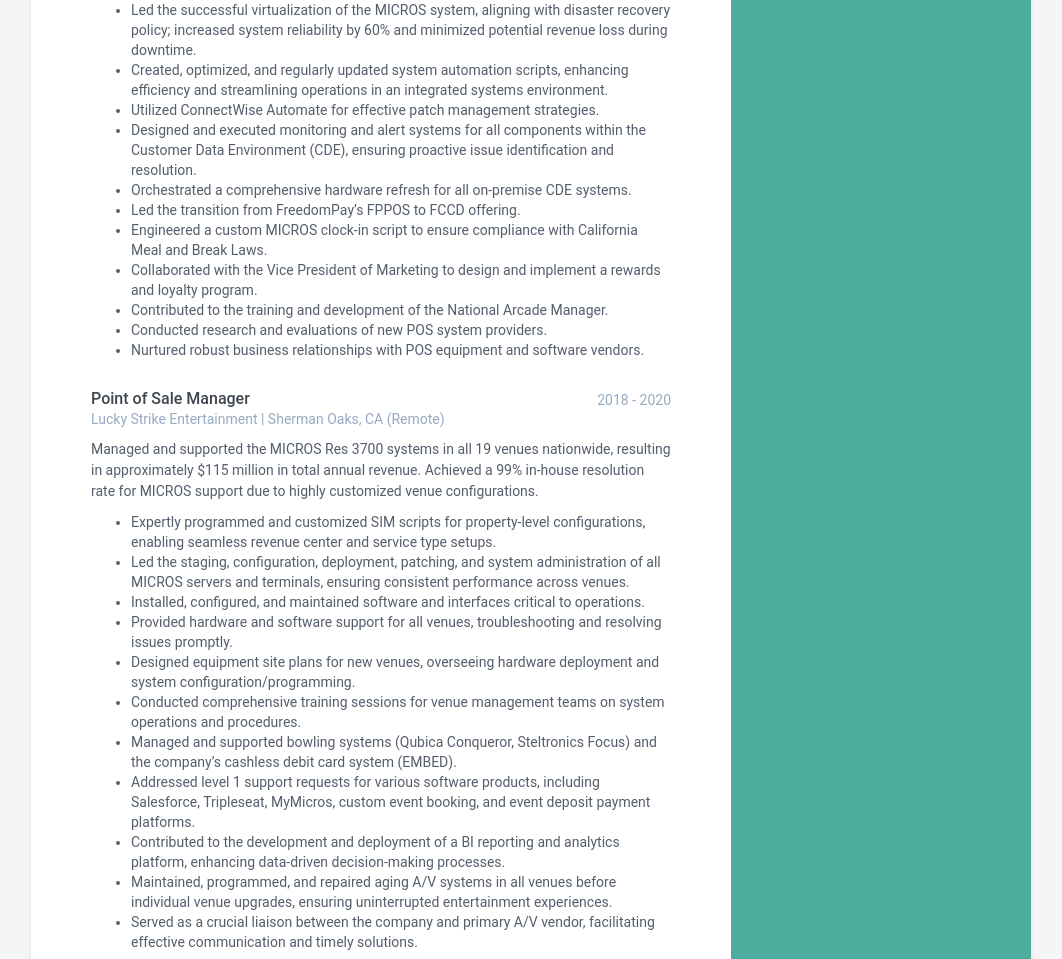
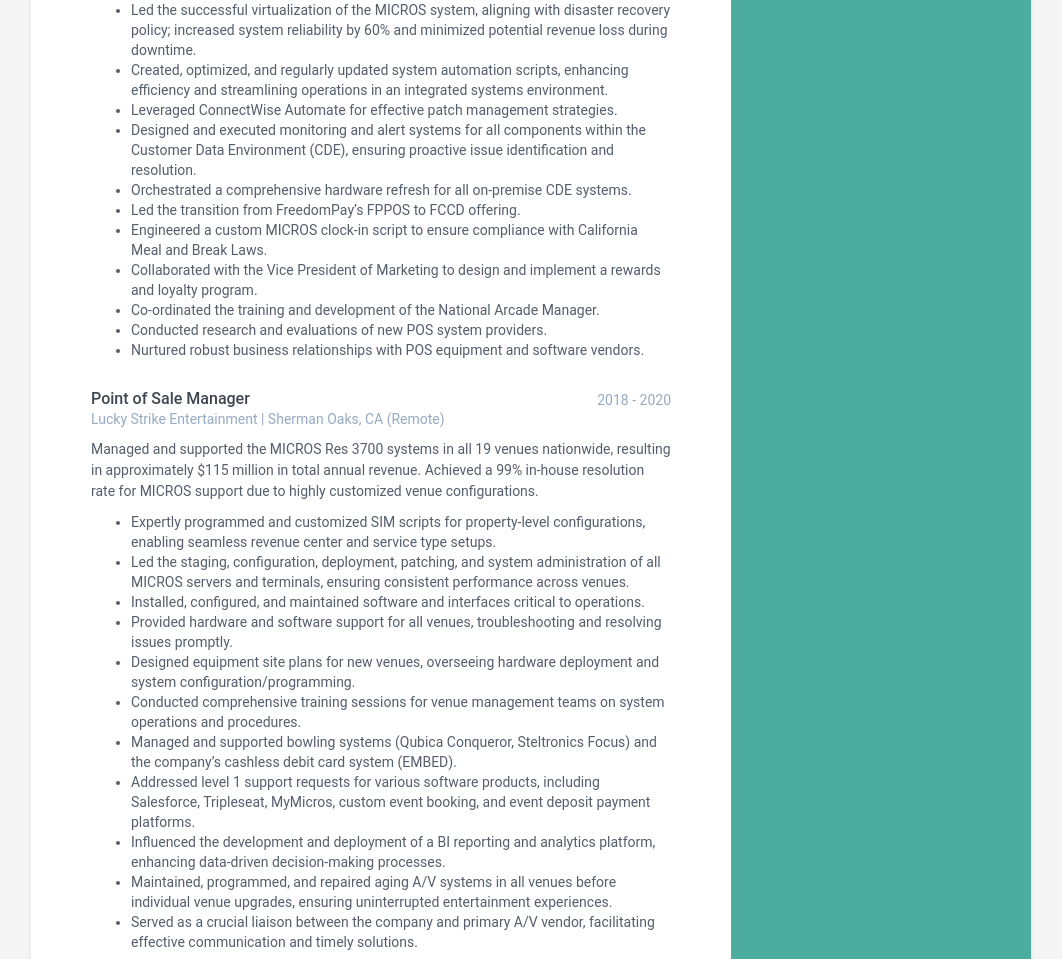
Before and after one commit to cdigitaldetroit/resume, a Jekyll site: the page built from index.html, in a window 1280 px wide. Shown: the part 715-1674 px from the top of the page, without its empty margins (109-1171 px from the left). Built offline with Jekyll 4.4.1, drawn with Linux system fonts in a browser that asks for light colours.

Commit message:
Weak action verbs

```diff
--- a/_data/data.yml
+++ b/_data/data.yml
@@ -56,13 +56,13 @@
             - Spearheaded the development and implementation of rigorous disaster recovery strategies, resulting in a 30% increase in system uptime and a 60% reduction in data recovery time.
             - Led the successful virtualization of the MICROS system, aligning with disaster recovery policy; increased system reliability by 60% and minimized potential revenue loss during downtime.
             - Created, optimized, and regularly updated system automation scripts, enhancing efficiency and streamlining operations in an integrated systems environment.
-            - Utilized ConnectWise Automate for effective patch management strategies.
+            - Leveraged ConnectWise Automate for effective patch management strategies.
             - Designed and executed monitoring and alert systems for all components within the Customer Data Environment (CDE), ensuring proactive issue identification and resolution.
             - Orchestrated a comprehensive hardware refresh for all on-premise CDE systems.
             - Led the transition from FreedomPay's FPPOS to FCCD offering.
             - Engineered a custom MICROS clock-in script to ensure compliance with California Meal and Break Laws.
             - Collaborated with the Vice President of Marketing to design and implement a rewards and loyalty program.
-            - Contributed to the training and development of the National Arcade Manager.
+            - Co-ordinated the training and development of the National Arcade Manager.
             - Conducted research and evaluations of new POS system providers.
             - Nurtured robust business relationships with POS equipment and software vendors.
 
@@ -81,7 +81,7 @@
             - Conducted comprehensive training sessions for venue management teams on system operations and procedures.
             - Managed and supported bowling systems (Qubica Conqueror, Steltronics Focus) and the company's cashless debit card system (EMBED).
             - Addressed level 1 support requests for various software products, including Salesforce, Tripleseat, MyMicros, custom event booking, and event deposit payment platforms.
-            - Contributed to the development and deployment of a BI reporting and analytics platform, enhancing data-driven decision-making processes.
+            - Influenced the development and deployment of a BI reporting and analytics platform, enhancing data-driven decision-making processes.
             - Maintained, programmed, and repaired aging A/V systems in all venues before individual venue upgrades, ensuring uninterrupted entertainment experiences.
             - Served as a crucial liaison between the company and primary A/V vendor, facilitating effective communication and timely solutions.
 
```
